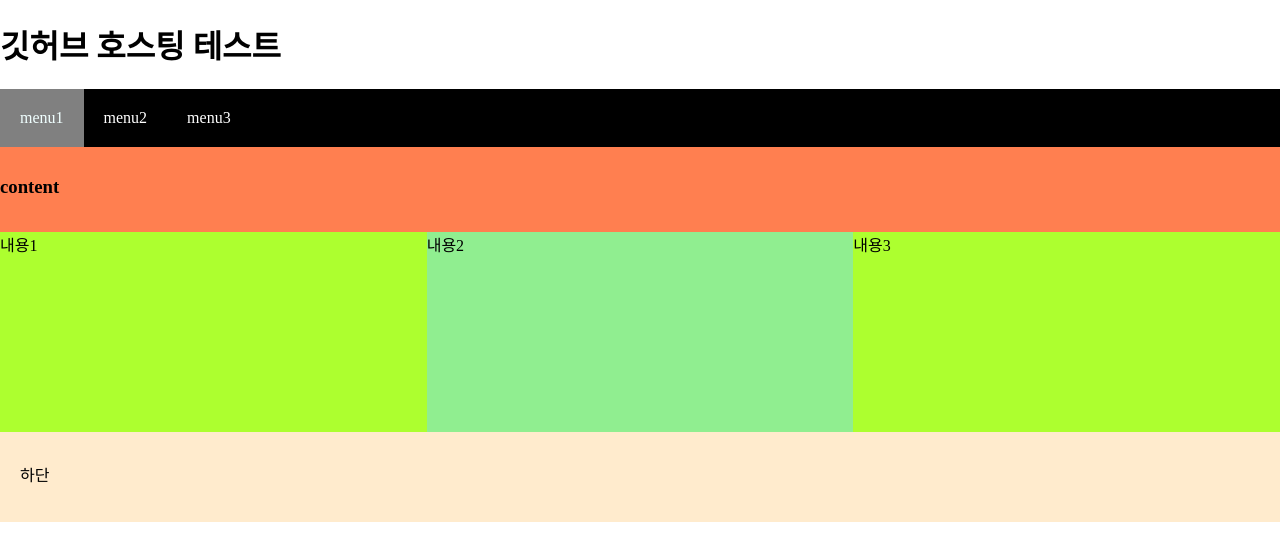
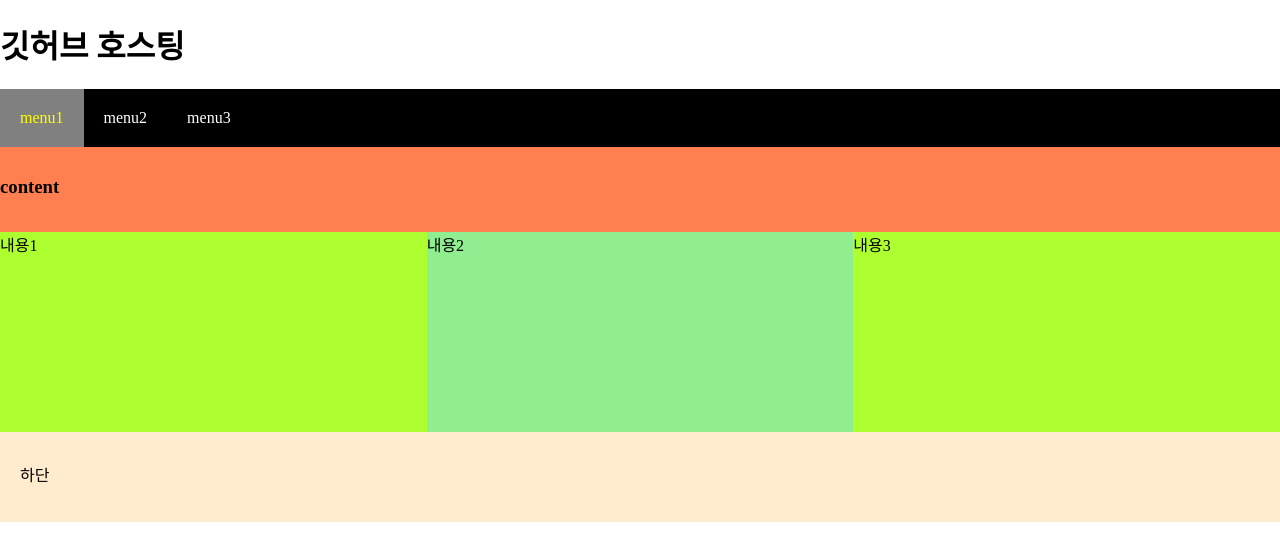
Before and after one commit to SJHong082/testgit, a plain HTML site: page index.html in a window 1280 px wide. In both pictures the pointer is over the link "menu1". Drawn offline with Linux system fonts and the light colour scheme.

Commit message:
index 커밋

```diff
--- a/index.html
+++ b/index.html
@@ -9,7 +9,7 @@
 </head>
 <body>
     <header>
-        <h1>깃허브 호스팅 테스트</h1>
+        <h1>깃허브 호스팅</h1>
     </header>
 
     <nav>
--- a/style.index.css
+++ b/style.index.css
@@ -17,7 +17,7 @@ nav a{
 }
 nav a:hover{
     background-color: gray;
-    color: azure;
+    color: yellow;
 }
 section{
     background-color: coral;
```
